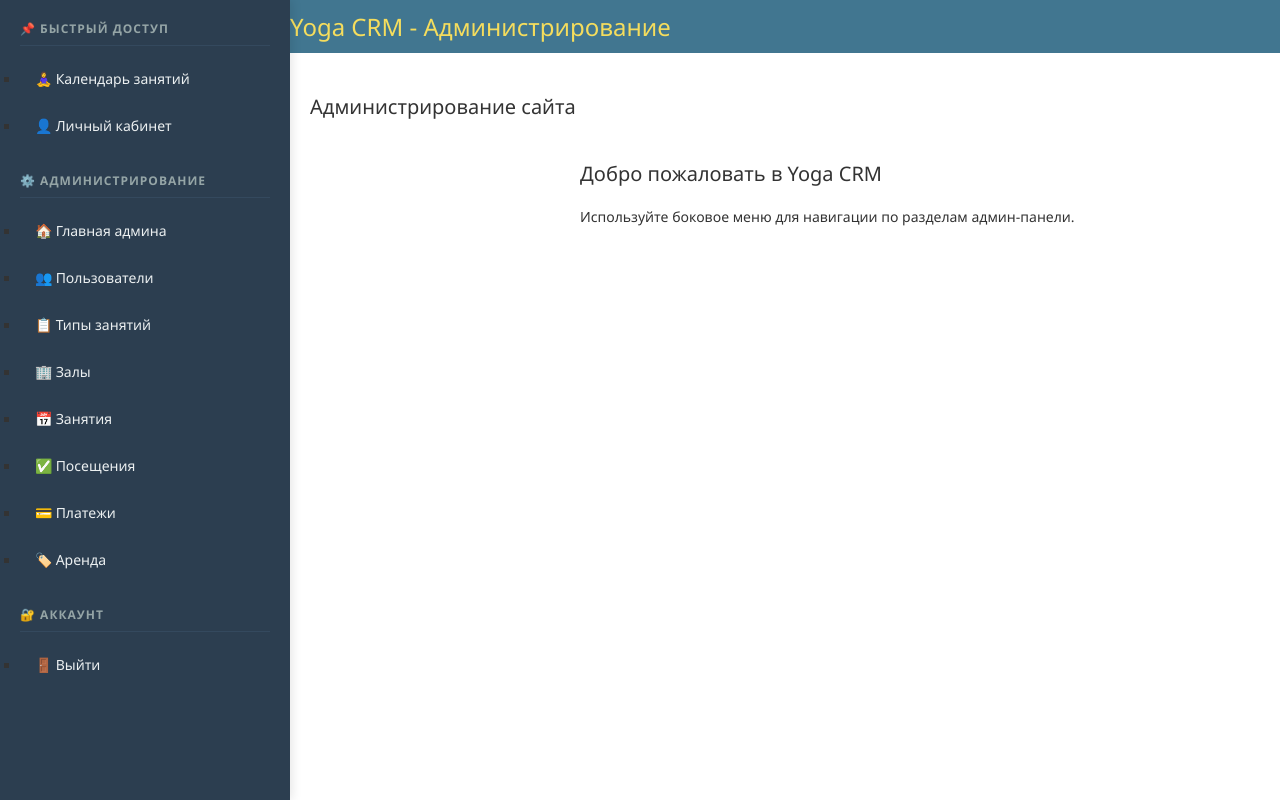
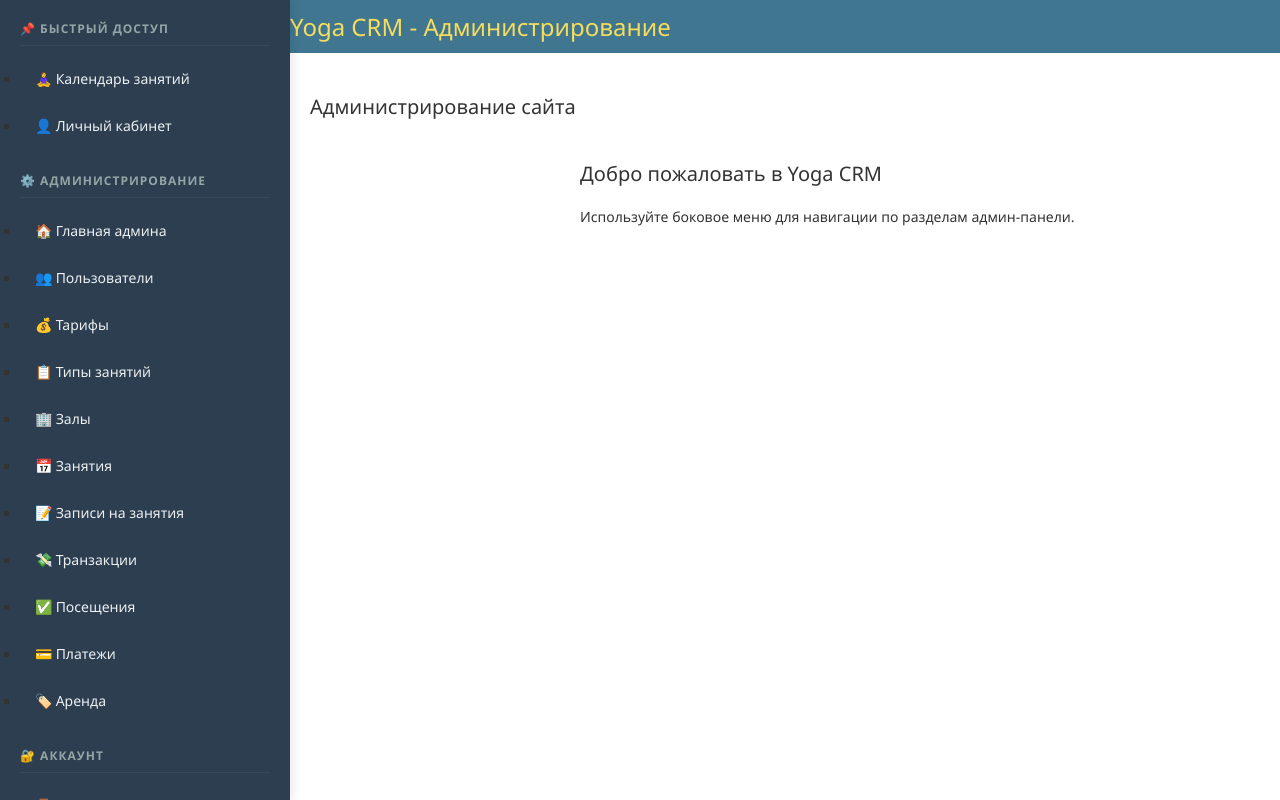
Before and after one commit to Scorpeex/yoga_crm, a Django app: page /admin/ in a window 1280 px wide. Run offline with Django 5.2, Linux system fonts and the light colour scheme; a user stored in the database is signed in.

Commit message:
update branch

```diff
--- a/core/templates/core/includes/sidebar.html
+++ b/core/templates/core/includes/sidebar.html
@@ -15,9 +15,12 @@
         <ul>
             <li><a href="/admin/">🏠 Главная админа</a></li>
             <li><a href="/admin/core/user/">👥 Пользователи</a></li>
+            <li><a href="/admin/core/tariff/">💰 Тарифы</a></li>
             <li><a href="/admin/core/classtype/">📋 Типы занятий</a></li>
             <li><a href="/admin/core/hall/">🏢 Залы</a></li>
             <li><a href="/admin/core/classsession/">📅 Занятия</a></li>
+            <li><a href="/admin/core/booking/">📝 Записи на занятия</a></li>
+            <li><a href="/admin/core/paymenttransaction/">💸 Транзакции</a></li>
             <li><a href="/admin/core/attendance/">✅ Посещения</a></li>
             <li><a href="/admin/core/payment/">💳 Платежи</a></li>
             <li><a href="/admin/core/rentpayment/">🏷️ Аренда</a></li>
```
Also changed, not shown: 1 other file.
